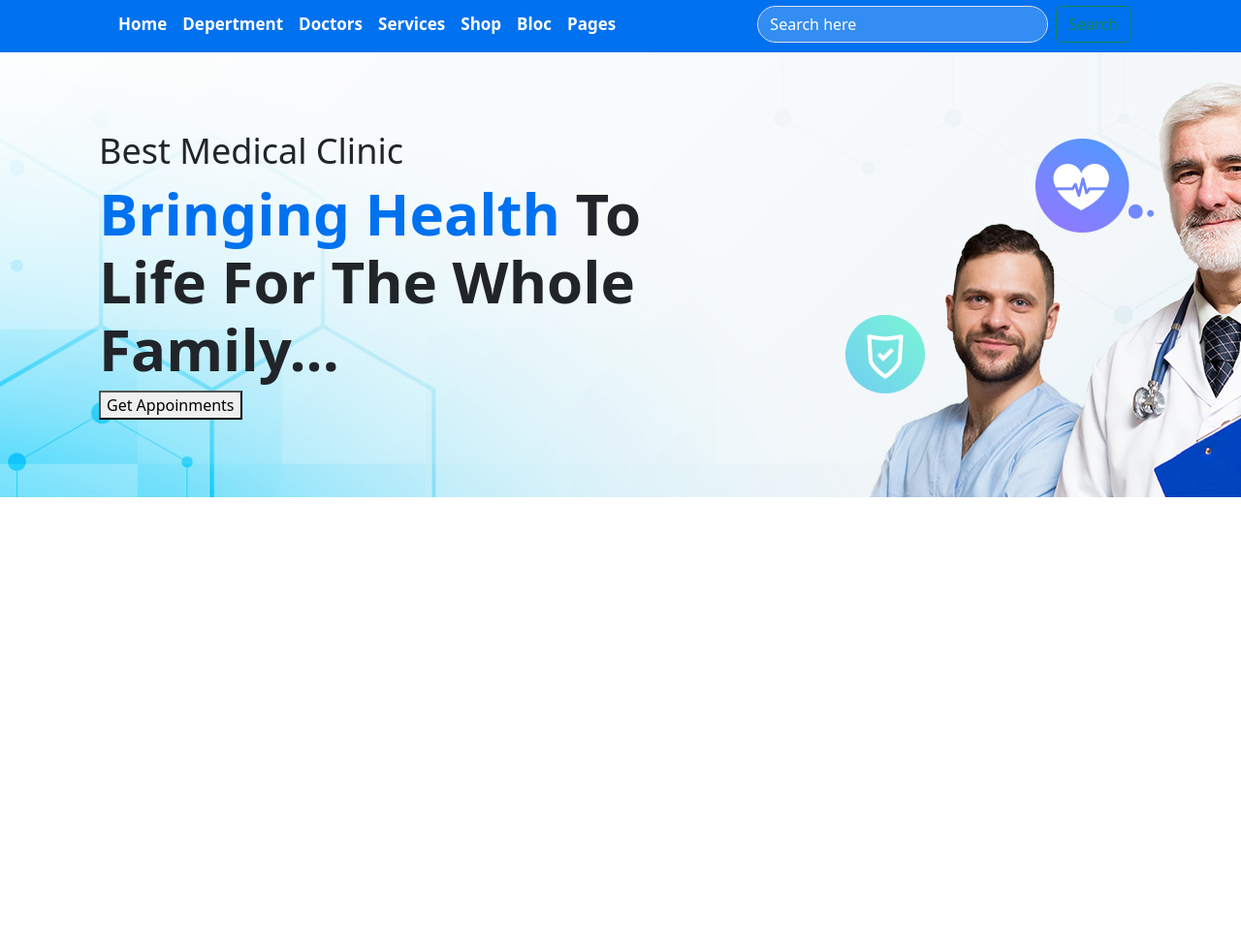
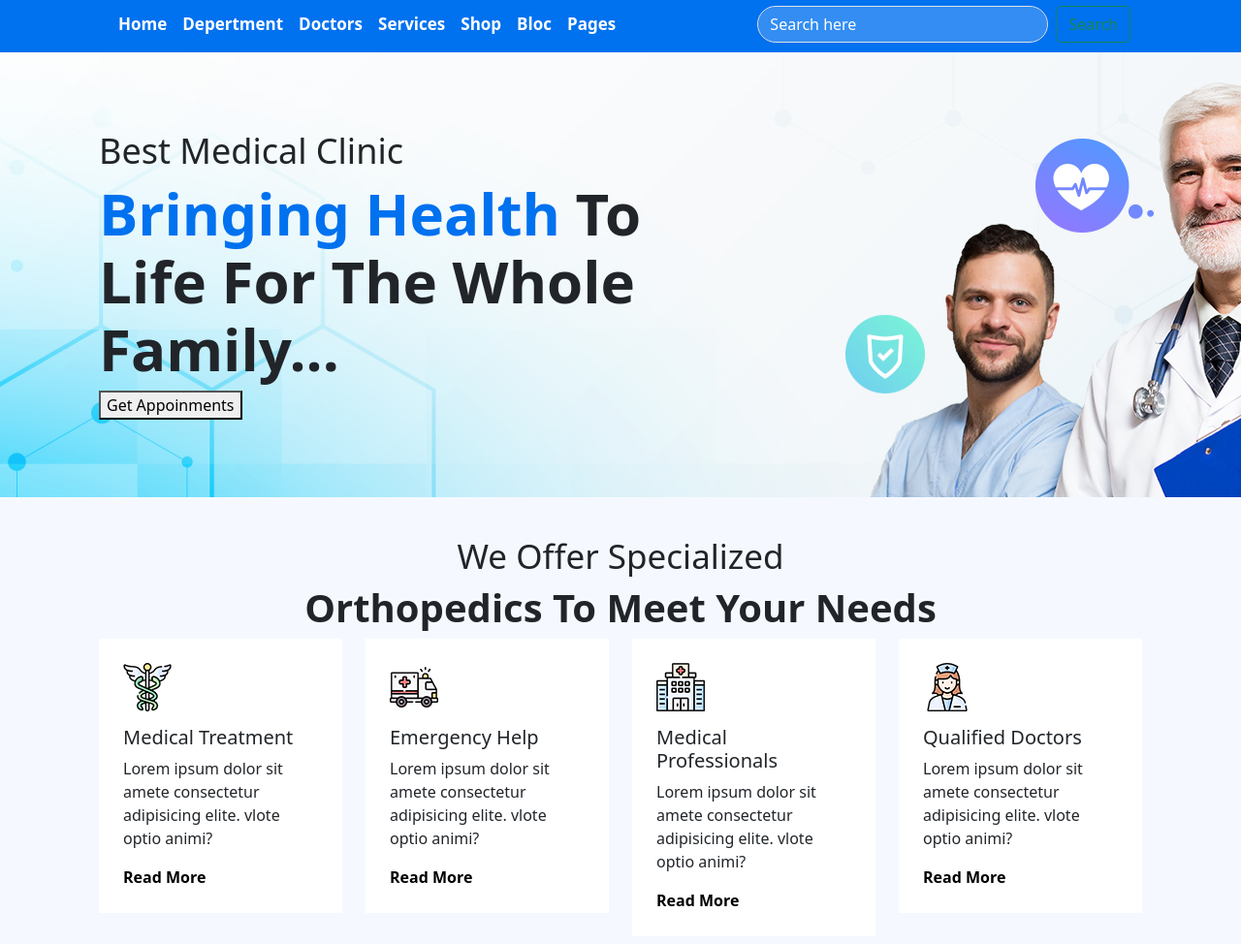
Before and after one commit to alakjhan/project-1, a plain HTML site: page index.html in a window 1280 px wide. Shown: the part 74-1048 px from the top of the page at 97% size. Before the commit the page ends 800 px from the top, so only its background shows below. Drawn offline with nearby package versions, Linux system fonts and the light colour scheme.

Commit message:
first change

```diff
--- a/index.html
+++ b/index.html
@@ -1,10 +1,12 @@
 <!doctype html>
 <html lang="en">
+
 <head>
   <meta charset="utf-8">
   <meta name="viewport" content="width=device-width, initial-scale=1">
   <title>Bootstrap demo</title>
-    <link href="https://cdn.jsdelivr.net/npm/bootstrap@5.3.3/dist/css/bootstrap.min.css" rel="stylesheet" integrity="sha384-QWTKZyjpPEjISv5WaRU9OFeRpok6YctnYmDr5pNlyT2bRjXh0JMhjY6hW+ALEwIH" crossorigin="anonymous">
+  <link href="https://cdn.jsdelivr.net/npm/bootstrap@5.3.3/dist/css/bootstrap.min.css" rel="stylesheet"
+    integrity="sha384-QWTKZyjpPEjISv5WaRU9OFeRpok6YctnYmDr5pNlyT2bRjXh0JMhjY6hW+ALEwIH" crossorigin="anonymous">
   <link rel="stylesheet" href="style.css">
 </head>
 
@@ -127,5 +129,61 @@
     </div>
   </div>
   <!-- Banner end -->
+  <!-- service -->
+  <div class="servicesection">
+    <div class="container">
+      <div class="offerservice text-center">
+        <div class="row">
+          <h2>We Offer Specialized</h2>
+          <h1>Orthopedics To Meet Your Needs</h1>
+        </div>
+
+      </div>
+      <div class="services">
+        <div class="row">
+
+          <div class="col">
+            <div class="service">
+              <img src="./images/11 (1).png" alt="">
+              <h4>Medical Treatment</h4>
+              <p>Lorem ipsum dolor sit amete consectetur adipisicing elite. vlote optio animi?</p>
+              <a href="#">Read More </a>
+            </div>
+          </div>
+          <div class="col">
+            <div class="service">
+              <img src="./images/12 (1).png" alt="">
+              <h4>Emergency Help</h4>
+              <p>Lorem ipsum dolor sit amete consectetur adipisicing elite. vlote optio animi?</p>
+              <a href="#">Read More </a>
+            </div>
+          </div>
+          <div class="col">
+            <div class="service">
+              <img src="./images/13 (1).png" alt="">
+              <h4>Medical Professionals</h4>
+              <p>Lorem ipsum dolor sit amete consectetur adipisicing elite. vlote optio animi?</p>
+              <a href="#">Read More </a>
+            </div>
+          </div>
+          <div class="col">
+            <div class="service">
+              <img src="./images/14.png" alt="">
+              <h4>Qualified Doctors</h4>
+              <p>Lorem ipsum dolor sit amete consectetur adipisicing elite. vlote optio animi?</p>
+              <a href="#">Read More </a>
+            </div>
+          </div>
+        </div>
+
+
+      </div>
+
+
+    </div>
+  </div>
+  </div>
+  <!-- service end -->
 </body>
+
 </html>
--- a/style.css
+++ b/style.css
@@ -44,3 +44,36 @@
 .Banner span{
     color: #0071ef;
 }
+.offerservice h2{font-size: 35px;
+    font-weight: 250;
+
+}
+.offerservice h1{font-size: 40px;
+    font-weight: 600;
+
+}
+.servicesection{
+    background-color:#f5f9ff ;
+    padding: 40px 0px;
+}
+.service{
+    background-color: #fff;
+    padding: 25px;
+    transition: .5s;
+    transform: translateY(0);
+
+
+}
+.service:hover{
+    box-shadow: -1.395px 19.951px 5px rgba(136, 136, 136, 0.1);
+     transform: translateY(-5px);
+}
+.service h4{
+    font-size: 20px;
+   padding-top: 15px;
+}
+.service a{
+    color: black;
+    text-decoration: none;
+    font-weight: 600;
+}
```
Lines whose indentation alone changed are shown as unchanged.
